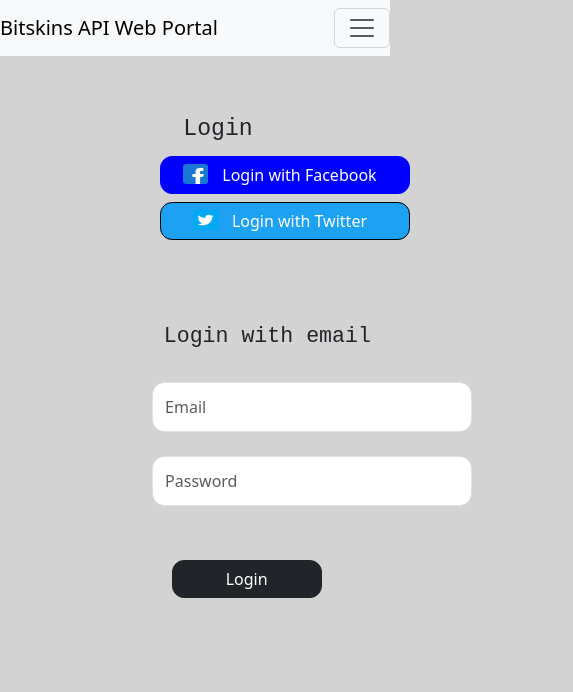
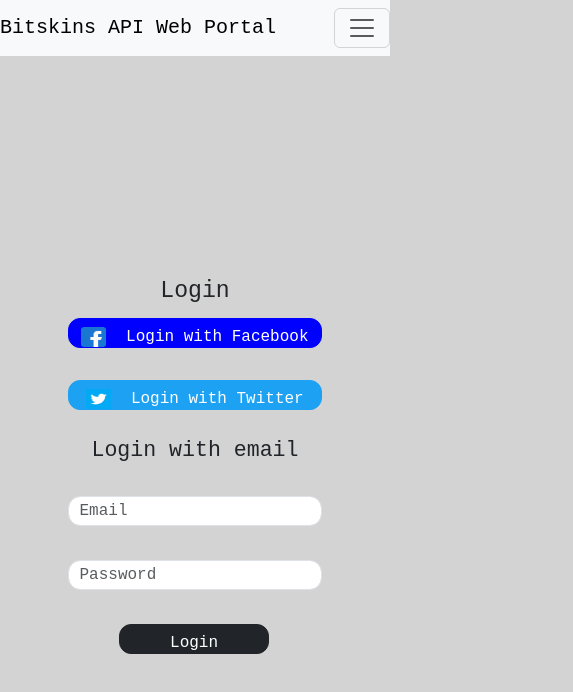
Before and after one commit to BraxWong/BitskinsAPI-Web, a website: page public/html/login.html in a window 390 px wide. Shown: the whole page, 573 px wide, since content can reach past the window. Drawn offline with nearby package versions, Linux system fonts and the light colour scheme.

Commit message:
Made login page responsive to other resolutions

```diff
--- a/public/css/login.css
+++ b/public/css/login.css
@@ -1,117 +1,102 @@
-#Login-Text
-{
-  position: relative;
-  left: 47%;
-  padding-top: 60px;
+/* General Styles */
+body {
+  background-color: #D3D3D3;
   font-family: monospace;
 }
 
-#Login-Email-Text
-{
-  position: relative;
-  left: 42%;
-  padding-top: 80px;
-  font-family: monospace;
+/* Container Styles */
+.login-container {
+  display: flex;
+  flex-direction: column;
+  align-items: center;
+  justify-content: center;
+  height: 100vh;
 }
 
+/* Form Styles */
+.login-form {
+  width: 90%;
+  max-width: 400px;
+}
+
+/* Heading Styles */
+#Login-Text,
+#Login-Email-Text {
+  text-align: center;
+}
+
+/* Input Styles */
+input[type="email"],
+input[type="password"] {
+  width: 100%;
+  height: 40px;
+  border-radius: 12px;
+  margin-bottom: 10px;
+  padding: 5px 10px;
+  box-sizing: border-box;
+}
+
+/* Button Styles */
+#Login-Twitter-Button {
+  width: 100%;
+  height: 40px;
+  border-radius: 12px;
+  margin-bottom: 10px;
+  background-color: #1DA1F2;
+  color: white;
+  border-color: #1DA1F2;
+}
+
+#Login-Facebook-Button
+{
+  width: 100%;
+  height: 40px;
+  border-radius: 12px;
+  margin-bottom: 10px;
+  background-color: blue;
+  border-color: blue;
+  color: white;
+}
 #Login-Button
 {
+  border-radius: 12px;
   position: relative;
-  top: 30px;
-  left: 44%;
+  left: 20%;
   width: 150px;
-  border-radius: 12px;
 }
 
-#Login-Email
-{
-  position: relative;
-  border-radius: 12px;
-  width: 320px;
-  height: 50px;
-  left: 39%;
-}
-
-#Login-Email:focus
-{
-  transform: scale(1.1) perspective(1px);
-  transition: 0.7s;
-}
-
-#Login-Password
-{
-  position: relative;
-  border-radius: 12px;
-  width: 320px;
-  height: 50px;
-  left: 39%;
-}
-
+#Login-Facebook-Button:hover,
+#Login-Twitter-Button:hover,
+#Login-Button:hover,
+#Login-Email:focus,
 #Login-Password:focus
 {
   transform: scale(1.1) perspective(1px);
   transition: 0.7s;
 }
 
-#Login-Button:hover
-{
-  transform: scale(1.1) perspective(1px);
-  transition: 0.7s;
+/* Icon Styles */
+#Facebook-Icon,
+#Twitter-Icon {
+  width: 25px;
+  height: 20px;
+  margin-right: 10px;
 }
 
-body
-{
-  background-color: #D3D3D3;
+/* Responsive Styles */
+@media (max-width: 768px) {
+  .login-form {
+    width: 90%;
+    max-width: 300px;
+  }
 }
 
-#Login-Facebook-Button
-{
-  position: relative;
-  left: 41%;
-  color: white;
-  background-color: blue;
-  border-radius: 12px;
-  border-color: blue;
-  width: 250px;
+@media (max-width: 480px) {
+  input[type="email"],
+  input[type="password"],
+  #Login-Button,
+  #Login-Facebook-Button,
+  #Login-Twitter-Button {
+    height: 30px;
+  }
 }
-
-#Login-Facebook-Button:hover
-{
-  transform: scale(1.1) perspective(1px);
-  transition: 0.7s;
-}
-
-#Facebook-Icon
-{
-  width: 25px;
-  height: 20px;
-  position: relative;
-  bottom: 2px;
-  right: 10px;
-}
-
-#Login-Twitter-Button
-{
-  position: relative;
-  left: 41%;
-  color: white;
-  background-color: #1DA1F2;
-  border-radius: 12px;
-  border-color: black;
-  width: 250px;
-}
-
-#Login-Twitter-Button:hover
-{
-  transform: scale(1.1) perspective(1px);
-  transition: 0.7s;
-}
-
-#Twitter-Icon
-{
-  width: 25px;
-  height: 20px;
-  position: relative;
-  bottom: 2px;
-  right: 10px;
-}
--- a/public/html/login.html
+++ b/public/html/login.html
@@ -29,6 +29,9 @@
     </nav>
     <!--End of Nav Bar-->
 
+    <div class="login-container">
+      <div id="grid-item1"></div>
+      <div>
         <!--Start of Login Template-->
           <h3 id="Login-Text">
             Login
@@ -40,12 +43,15 @@
             Login with Facebook
           </a>
           </br>
+          </br>
           <a class="btn btn-outline-success my-1 my-sm-1" id="Login-Twitter-Button">
             <picture>
               <img src="/public/resources/img/twitter-icon.png" id="Twitter-Icon">
             </picture>
             Login with Twitter
           </a>
+          </br>
+          </br>
           <h4 id="Login-Email-Text">
             Login with email
           </h4>
@@ -57,6 +63,9 @@
           <button type="submit" class="btn btn-dark" id="Login-Button">Login</button>
           </br>
         <!--End of Login Template-->
+      </div>
+      <div id="grid-item3"></div>
+    </div>
   </main>
     <script src="/public/js/Bootstrap/bootstrap.bundle.min.js"></script>
     <script type="text/javascript" src="https://cdn.jsdelivr.net/npm/@emailjs/browser@3/dist/email.min.js"></script>
```
Lines whose indentation alone changed are shown as unchanged.
